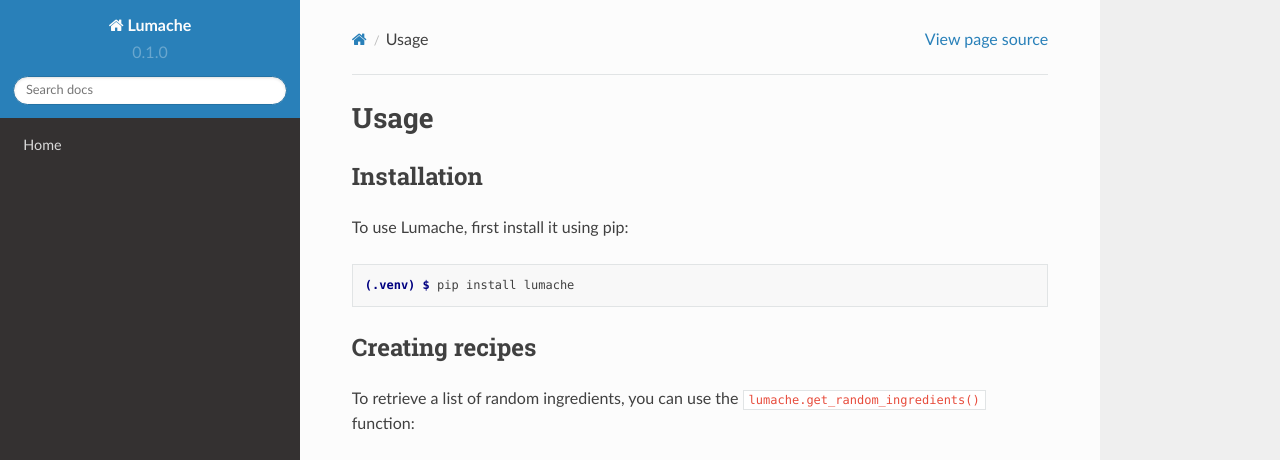
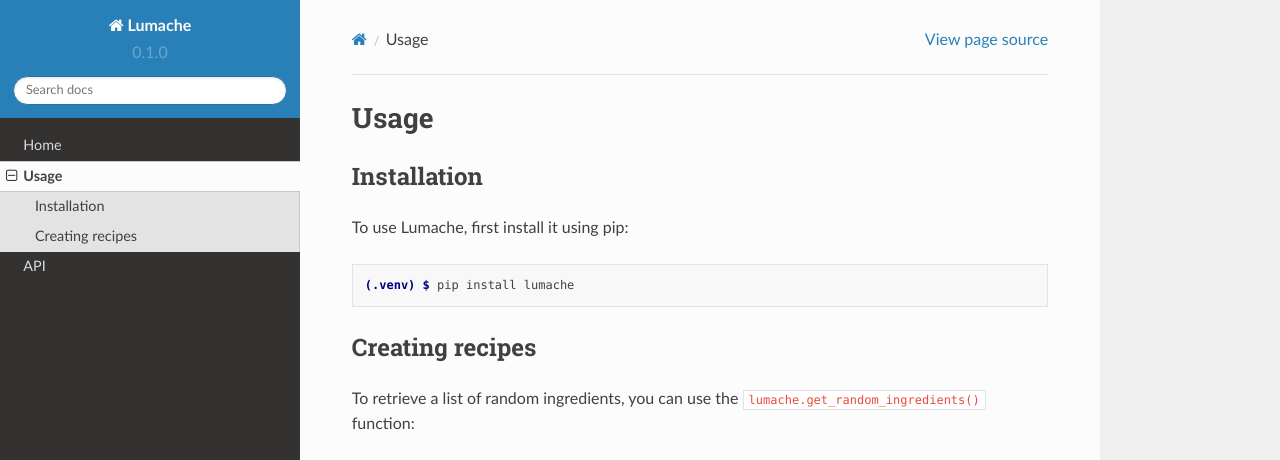
Before and after one commit to Ruben-KaxaNuk/DC-Doc-Test, a Sphinx documentation site: the page built from docs/source/usage.rst, in a window 1280 px wide and 1095 px high. Shown: the top 460 px of the window. Built offline with Sphinx 7.4.7 and the Read the Docs theme 2.0.0, drawn with Linux system fonts in a browser that asks for light colours; pages that are not in the unit, such as notebooks, are missing from menus; grey boxes are pictures that could not be loaded.

Commit message:
Update index.rst

```diff
--- a/docs/source/index.rst
+++ b/docs/source/index.rst
@@ -17,5 +17,7 @@
 --------
 
 .. toctree::
+
    Home <self>
-   Test
+   usage
+   api
```
